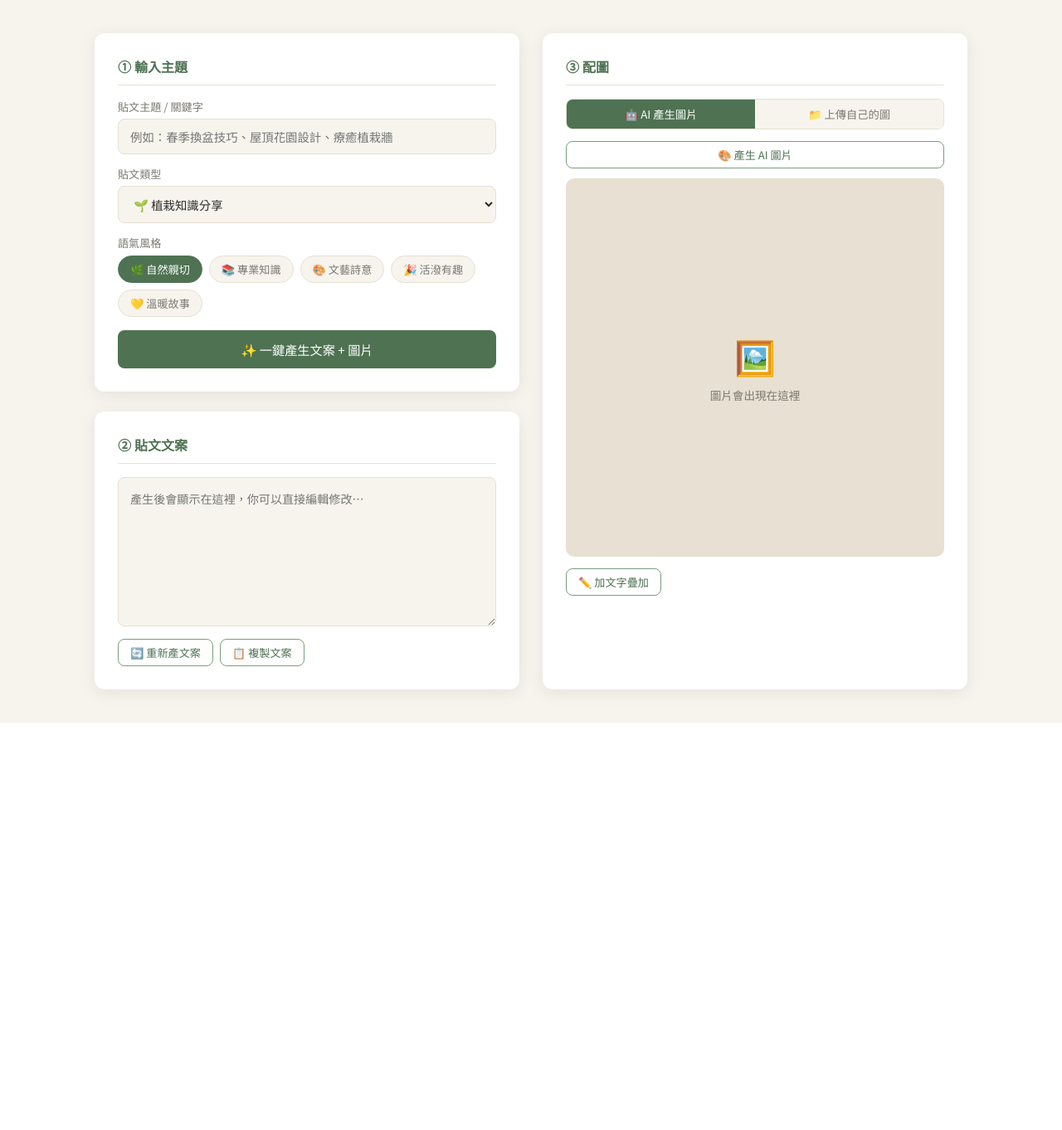
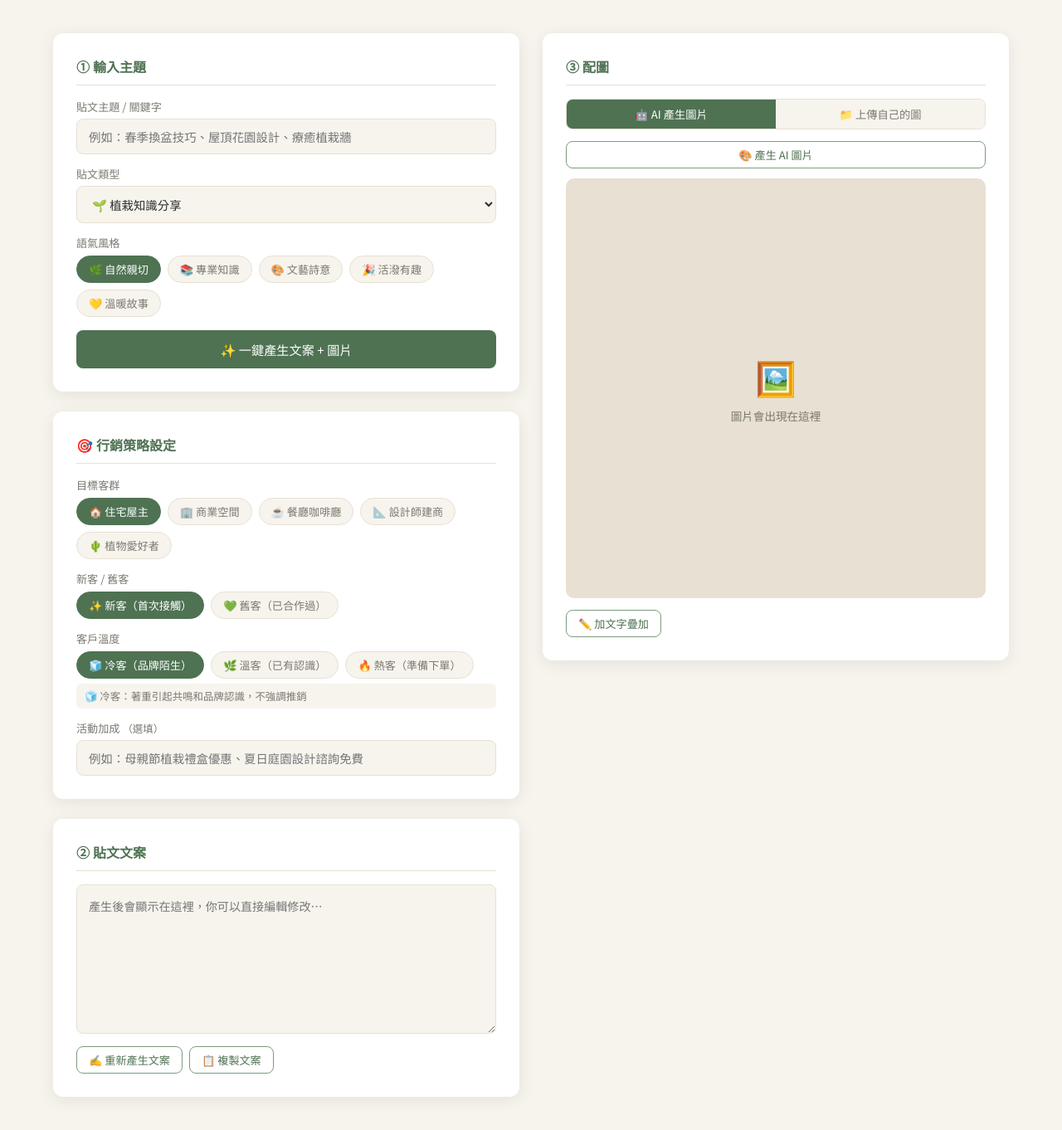
Before and after one commit to bingshen25-boop/fb-generator, a Flask app: page / in a window 1280 px wide. Shown: the part 75-1437 px from the top of the page at 83% size. Before the commit the page ends 946 px from the top, so only its background shows below. Run offline with Flask 3, Linux system fonts and the light colour scheme.

Commit message:
Update index.html

```diff
--- a/templates/index.html
+++ b/templates/index.html
@@ -20,27 +20,20 @@
       --shadow:  0 4px 20px rgba(0,0,0,.08);
     }
     body { font-family: 'Noto Sans TC', sans-serif; background: var(--cream); color: var(--text); min-height: 100vh; }
-
     header { background: var(--sage-dk); padding: 20px 40px; display: flex; align-items: center; gap: 12px; }
     header h1 { font-family: 'Noto Serif TC', serif; font-size: 1.3rem; color: var(--cream); letter-spacing: .08em; }
-
-    main { max-width: 1100px; margin: 0 auto; padding: 40px 24px; display: grid; grid-template-columns: 1fr 1fr; gap: 28px; }
+    main { max-width: 1200px; margin: 0 auto; padding: 40px 24px; display: grid; grid-template-columns: 1fr 1fr; gap: 28px; align-items: start; }
     @media (max-width: 760px) { main { grid-template-columns: 1fr; } }
-
     .card { background: var(--white); border-radius: var(--radius); box-shadow: var(--shadow); padding: 28px; }
     .card h2 { font-family: 'Noto Serif TC', serif; font-size: 1rem; color: var(--sage-dk); margin-bottom: 16px; padding-bottom: 10px; border-bottom: 1px solid var(--warm); }
-
     label { display: block; font-size: .82rem; color: var(--muted); margin-bottom: 5px; margin-top: 14px; }
     input[type="text"], select, textarea { width: 100%; padding: 10px 14px; border: 1.5px solid var(--warm); border-radius: 8px; font-family: 'Noto Sans TC', sans-serif; font-size: .9rem; color: var(--text); background: var(--cream); outline: none; transition: border-color .2s; }
     input[type="text"]:focus, select:focus, textarea:focus { border-color: var(--sage); }
     textarea { resize: vertical; min-height: 130px; }
-
-    /* 語氣按鈕組 */
     .tone-group { display: flex; flex-wrap: wrap; gap: 8px; margin-top: 6px; }
     .tone-btn { padding: 6px 14px; border: 1.5px solid var(--warm); border-radius: 20px; background: var(--cream); font-family: 'Noto Sans TC', sans-serif; font-size: .82rem; color: var(--muted); cursor: pointer; transition: all .2s; }
     .tone-btn:hover { border-color: var(--sage); color: var(--sage-dk); }
     .tone-btn.active { background: var(--sage-dk); border-color: var(--sage-dk); color: white; }
-
     .btn { display: inline-flex; align-items: center; gap: 7px; padding: 10px 20px; border: none; border-radius: 8px; font-family: 'Noto Sans TC', sans-serif; font-size: .88rem; cursor: pointer; transition: all .2s; }
     .btn-primary { background: var(--sage-dk); color: var(--white); width: 100%; justify-content: center; margin-top: 16px; font-size: .95rem; padding: 12px; }
     .btn-primary:hover { background: var(--sage); }
@@ -48,39 +41,28 @@
     .btn-outline { background: transparent; border: 1.5px solid var(--sage); color: var(--sage-dk); }
     .btn-outline:hover { background: var(--sage-lt); }
     .btn-sm { padding: 6px 14px; font-size: .82rem; }
-
     #script-text { width: 100%; min-height: 180px; padding: 14px; border: 1.5px solid var(--warm); border-radius: 8px; font-family: 'Noto Sans TC', sans-serif; font-size: .88rem; line-height: 1.7; resize: vertical; background: var(--cream); color: var(--text); }
     .script-actions { display: flex; gap: 8px; margin-top: 10px; flex-wrap: wrap; }
-
-    /* 圖片區 */
     #image-preview { width: 100%; aspect-ratio: 1; background: var(--warm); border-radius: 10px; display: flex; align-items: center; justify-content: center; overflow: hidden; margin-bottom: 14px; position: relative; }
     #image-preview img { width: 100%; height: 100%; object-fit: cover; border-radius: 10px; }
     #image-preview .placeholder { text-align: center; color: var(--muted); font-size: .85rem; }
     #image-preview .placeholder span { font-size: 2.5rem; display: block; margin-bottom: 8px; }
-
-    /* 上傳區 */
     .upload-zone { border: 2px dashed var(--warm); border-radius: 10px; padding: 18px; text-align: center; cursor: pointer; transition: all .2s; margin-bottom: 12px; color: var(--muted); font-size: .85rem; }
     .upload-zone:hover { border-color: var(--sage); color: var(--sage-dk); background: var(--sage-lt); }
     .upload-zone input { display: none; }
     .upload-zone span.icon { font-size: 1.8rem; display: block; margin-bottom: 6px; }
-
     .image-actions { display: flex; gap: 8px; flex-wrap: wrap; }
-
     #overlay-panel { margin-top: 16px; padding-top: 16px; border-top: 1px solid var(--warm); display: none; }
     #overlay-panel.visible { display: block; }
-
     #prompt-badge { display: none; margin-top: 8px; padding: 8px 12px; background: var(--sage-lt); border-radius: 6px; font-size: .75rem; color: var(--sage-dk); line-height: 1.5; }
-
     .spinner { display: inline-block; width: 16px; height: 16px; border: 2px solid rgba(255,255,255,.4); border-top-color: #fff; border-radius: 50%; animation: spin .7s linear infinite; vertical-align: middle; }
     @keyframes spin { to { transform: rotate(360deg); } }
-
     #toast { position: fixed; bottom: 30px; left: 50%; transform: translateX(-50%) translateY(20px); background: var(--sage-dk); color: #fff; padding: 10px 24px; border-radius: 30px; font-size: .88rem; opacity: 0; transition: all .3s; pointer-events: none; z-index: 999; }
     #toast.show { opacity: 1; transform: translateX(-50%) translateY(0); }
-
-    /* 圖片來源切換 */
     .img-source-tabs { display: flex; gap: 0; margin-bottom: 14px; border: 1.5px solid var(--warm); border-radius: 8px; overflow: hidden; }
     .img-source-tab { flex: 1; padding: 8px; text-align: center; font-size: .83rem; cursor: pointer; background: var(--cream); color: var(--muted); border: none; font-family: 'Noto Sans TC', sans-serif; transition: all .2s; }
     .img-source-tab.active { background: var(--sage-dk); color: white; }
+    .hint-box { margin-top: 6px; font-size: .78rem; color: var(--muted); padding: 6px 10px; background: var(--cream); border-radius: 6px; }
   </style>
 </head>
 <body>
@@ -97,10 +79,8 @@
 
     <div class="card">
       <h2>① 輸入主題</h2>
-
       <label>貼文主題 / 關鍵字</label>
       <input type="text" id="topic" placeholder="例如：春季換盆技巧、屋頂花園設計、療癒植栽牆" />
-
       <label>貼文類型</label>
       <select id="post-type">
         <option value="植栽分享">🌱 植栽知識分享</option>
@@ -109,8 +89,8 @@
         <option value="設計理念">✏️ 設計理念分享</option>
         <option value="互動問答">💬 互動問答</option>
         <option value="品牌故事">📖 品牌故事</option>
+        <option value="活動推廣">🎁 活動 / 優惠推廣</option>
       </select>
-
       <label>語氣風格</label>
       <div class="tone-group">
         <button class="tone-btn active" data-tone="自然親切" onclick="selectTone(this)">🌿 自然親切</button>
@@ -119,17 +99,40 @@
         <button class="tone-btn" data-tone="活潑有趣" onclick="selectTone(this)">🎉 活潑有趣</button>
         <button class="tone-btn" data-tone="溫暖故事" onclick="selectTone(this)">💛 溫暖故事</button>
       </div>
+      <button class="btn btn-primary" id="btn-generate-all" onclick="generateAll()">✨ 一鍵產生文案 + 圖片</button>
+    </div>
 
-      <button class="btn btn-primary" id="btn-generate-all" onclick="generateAll()">
-        ✨ 一鍵產生文案 + 圖片
-      </button>
+    <div class="card">
+      <h2>🎯 行銷策略設定</h2>
+      <label>目標客群</label>
+      <div class="tone-group">
+        <button class="tone-btn active" data-group="audience" data-val="住宅屋主" onclick="selectGroup('audience',this)">🏠 住宅屋主</button>
+        <button class="tone-btn" data-group="audience" data-val="商業空間" onclick="selectGroup('audience',this)">🏢 商業空間</button>
+        <button class="tone-btn" data-group="audience" data-val="餐廳咖啡廳" onclick="selectGroup('audience',this)">☕ 餐廳咖啡廳</button>
+        <button class="tone-btn" data-group="audience" data-val="設計師建商" onclick="selectGroup('audience',this)">📐 設計師建商</button>
+        <button class="tone-btn" data-group="audience" data-val="植物愛好者" onclick="selectGroup('audience',this)">🌵 植物愛好者</button>
+      </div>
+      <label>新客 / 舊客</label>
+      <div class="tone-group">
+        <button class="tone-btn active" data-group="custype" data-val="新客" onclick="selectGroup('custype',this)">✨ 新客（首次接觸）</button>
+        <button class="tone-btn" data-group="custype" data-val="舊客" onclick="selectGroup('custype',this)">💚 舊客（已合作過）</button>
+      </div>
+      <label>客戶溫度</label>
+      <div class="tone-group">
+        <button class="tone-btn active" data-group="leadtemp" data-val="冷" onclick="selectGroup('leadtemp',this)">🧊 冷客（品牌陌生）</button>
+        <button class="tone-btn" data-group="leadtemp" data-val="溫" onclick="selectGroup('leadtemp',this)">🌿 溫客（已有認識）</button>
+        <button class="tone-btn" data-group="leadtemp" data-val="熱" onclick="selectGroup('leadtemp',this)">🔥 熱客（準備下單）</button>
+      </div>
+      <div id="leadtemp-hint" class="hint-box">🧊 冷客：著重引起共鳴和品牌認識，不強調推銷</div>
+      <label style="margin-top:14px;">活動加成 <span style="color:var(--muted);font-size:.78rem;">（選填）</span></label>
+      <input type="text" id="event-info" placeholder="例如：母親節植栽禮盒優惠、夏日庭園設計諮詢免費" />
     </div>
 
     <div class="card">
       <h2>② 貼文文案</h2>
       <textarea id="script-text" placeholder="產生後會顯示在這裡，你可以直接編輯修改…"></textarea>
       <div class="script-actions">
-        <button class="btn btn-outline btn-sm" onclick="generateScript()">🔄 重新產文案</button>
+        <button id="btn-regen-script" class="btn btn-outline btn-sm" onclick="regenScript()">✍️ 重新產生文案</button>
         <button class="btn btn-outline btn-sm" onclick="copyScript()">📋 複製文案</button>
       </div>
     </div>
@@ -139,19 +142,13 @@
   <!-- 右欄 -->
   <div class="card">
     <h2>③ 配圖</h2>
-
-    <!-- 圖片來源切換 -->
     <div class="img-source-tabs">
       <button class="img-source-tab active" id="tab-ai" onclick="switchTab('ai')">🤖 AI 產生圖片</button>
       <button class="img-source-tab" id="tab-upload" onclick="switchTab('upload')">📁 上傳自己的圖</button>
     </div>
-
-    <!-- AI 產圖按鈕 -->
     <div id="panel-ai">
       <button class="btn btn-outline btn-sm" onclick="generateImage()" style="width:100%; justify-content:center; margin-bottom:12px;">🎨 產生 AI 圖片</button>
     </div>
-
-    <!-- 上傳區 -->
     <div id="panel-upload" style="display:none;">
       <label class="upload-zone" for="file-input" id="upload-zone">
         <input type="file" id="file-input" accept="image/*" onchange="handleFileUpload(event)" />
@@ -160,26 +157,18 @@
         <small style="color:var(--muted)">支援 JPG、PNG、WEBP</small>
       </label>
     </div>
-
     <div id="image-preview">
-      <div class="placeholder">
-        <span>🖼️</span>
-        圖片會出現在這裡
-      </div>
+      <div class="placeholder"><span>🖼️</span>圖片會出現在這裡</div>
     </div>
-
     <div id="prompt-badge"></div>
-
     <div class="image-actions">
       <button class="btn btn-outline btn-sm" onclick="toggleOverlay()">✏️ 加文字疊加</button>
       <button class="btn btn-outline btn-sm" id="btn-download" onclick="downloadImage()" style="display:none">⬇️ 下載圖片</button>
     </div>
-
     <div id="overlay-panel">
       <label>疊加文字</label>
       <textarea id="overlay-text" rows="2" placeholder="例如：讓綠意走進你的生活" style="width:100%;padding:10px 14px;border:1.5px solid var(--warm);border-radius:8px;font-family:'Noto Sans TC',sans-serif;font-size:.9rem;resize:vertical;background:var(--cream);margin-bottom:6px;"></textarea>
       <button class="btn btn-outline btn-sm" onclick="fillOverlayFromScript()" style="margin-bottom:12px;">📋 從文案自動帶入</button>
-
       <div style="display:grid;grid-template-columns:1fr 1fr;gap:10px;">
         <div>
           <label>文字位置</label>
@@ -198,7 +187,6 @@
           </select>
         </div>
       </div>
-
       <label style="margin-top:12px;">字體</label>
       <div style="display:flex;gap:8px;flex-wrap:wrap;margin-top:4px;">
         <button class="tone-btn active" data-font="正黑體" onclick="selectFont(this)">正黑體</button>
@@ -206,12 +194,10 @@
         <button class="tone-btn" data-font="細明體" onclick="selectFont(this)">細明體</button>
         <button class="tone-btn" data-font="新細明體" onclick="selectFont(this)">新細明體</button>
       </div>
-
       <label style="margin-top:12px;">字體大小 <span id="font-size-label">50</span></label>
       <input type="range" id="font-size" min="10" max="100" value="50"
         oninput="document.getElementById('font-size-label').textContent=this.value"
         style="width:100%;accent-color:var(--sage-dk);margin-top:4px;" />
-
       <label style="margin-top:12px;">文字顏色</label>
       <div style="display:flex;gap:8px;flex-wrap:wrap;margin-top:4px;align-items:center;">
         <button class="tone-btn active" data-color="#FFFCEB" onclick="selectColor(this)" style="background:#FFFCEB;border-color:#ccc;color:#333;">米白</button>
@@ -222,7 +208,6 @@
           onchange="currentTextColor=this.value"
           style="width:38px;height:34px;border:1.5px solid var(--warm);border-radius:8px;cursor:pointer;padding:2px;" />
       </div>
-
       <button class="btn btn-primary" onclick="applyOverlay()" style="margin-top:14px">✅ 套用文字疊加</button>
     </div>
   </div>
@@ -237,6 +222,33 @@
   let currentTab = 'ai';
   let currentFont = '正黑體';
   let currentTextColor = '#FFFCEB';
+  let currentAudience = '住宅屋主';
+  let currentCustype = '新客';
+  let currentLeadtemp = '冷';
+
+  const leadtempHints = {
+    '冷': '🧊 冷客：著重引起共鳴和品牌認識，不強調推銷',
+    '溫': '🌿 溫客：建立信任、展示專業作品和案例',
+    '熱': '🔥 熱客：強調行動呼籲、優惠或限時方案，促進詢問下單',
+  };
+
+  function selectGroup(group, btn) {
+    document.querySelectorAll(`[data-group="${group}"]`).forEach(b => b.classList.remove('active'));
+    btn.classList.add('active');
+    const val = btn.dataset.val;
+    if (group === 'audience') currentAudience = val;
+    if (group === 'custype') currentCustype = val;
+    if (group === 'leadtemp') {
+      currentLeadtemp = val;
+      document.getElementById('leadtemp-hint').textContent = leadtempHints[val];
+    }
+  }
+
+  function selectTone(btn) {
+    document.querySelectorAll('[data-tone]').forEach(b => b.classList.remove('active'));
+    btn.classList.add('active');
+    currentTone = btn.dataset.tone;
+  }
 
   function selectFont(btn) {
     document.querySelectorAll('[data-font]').forEach(b => b.classList.remove('active'));
@@ -256,12 +268,6 @@
     el.textContent = msg;
     el.classList.add('show');
     setTimeout(() => el.classList.remove('show'), duration);
-  }
-
-  function selectTone(btn) {
-    document.querySelectorAll('.tone-btn').forEach(b => b.classList.remove('active'));
-    btn.classList.add('active');
-    currentTone = btn.dataset.tone;
   }
 
   function switchTab(tab) {
@@ -285,7 +291,6 @@
     reader.readAsDataURL(file);
   }
 
-  // 拖曳上傳
   const uploadZone = document.getElementById('upload-zone');
   if (uploadZone) {
     uploadZone.addEventListener('dragover', e => { e.preventDefault(); uploadZone.style.borderColor = 'var(--sage)'; });
@@ -324,6 +329,15 @@
     setLoading('btn-generate-all', false, '✨ 一鍵產生文案 + 圖片');
   }
 
+  async function regenScript() {
+    const btn = document.getElementById('btn-regen-script');
+    btn.disabled = true;
+    btn.innerHTML = '<span class="spinner"></span> 產生中…';
+    await generateScript();
+    btn.disabled = false;
+    btn.innerHTML = '✍️ 重新產生文案';
+  }
+
   async function generateScript(silent = false) {
     const topic = document.getElementById('topic').value.trim();
     if (!topic) { if (!silent) toast('⚠️ 請輸入主題'); return; }
@@ -332,7 +346,12 @@
       const res = await fetch('/generate-script', {
         method: 'POST',
         headers: { 'Content-Type': 'application/json' },
-        body: JSON.stringify({ topic, post_type: postType, tone: currentTone })
+        body: JSON.stringify({
+          topic, post_type: postType, tone: currentTone,
+          audience: currentAudience, custype: currentCustype,
+          leadtemp: currentLeadtemp,
+          event_info: document.getElementById('event-info').value.trim()
+        })
       });
       const data = await res.json();
       if (data.error) { toast('❌ ' + data.error); return; }
@@ -414,7 +433,6 @@
   function fillOverlayFromScript() {
     const script = document.getElementById('script-text').value.trim();
     if (!script) { toast('⚠️ 請先產生文案'); return; }
-    // 取第一句（到第一個句號或換行）
     const firstLine = script.split(/[。！？\n]/)[0].replace(/^[\s🌿🌱✨💛🎉📚🎨]+/, '').trim();
     document.getElementById('overlay-text').value = firstLine.slice(0, 30);
     toast('✅ 已帶入文案第一句！');
```
